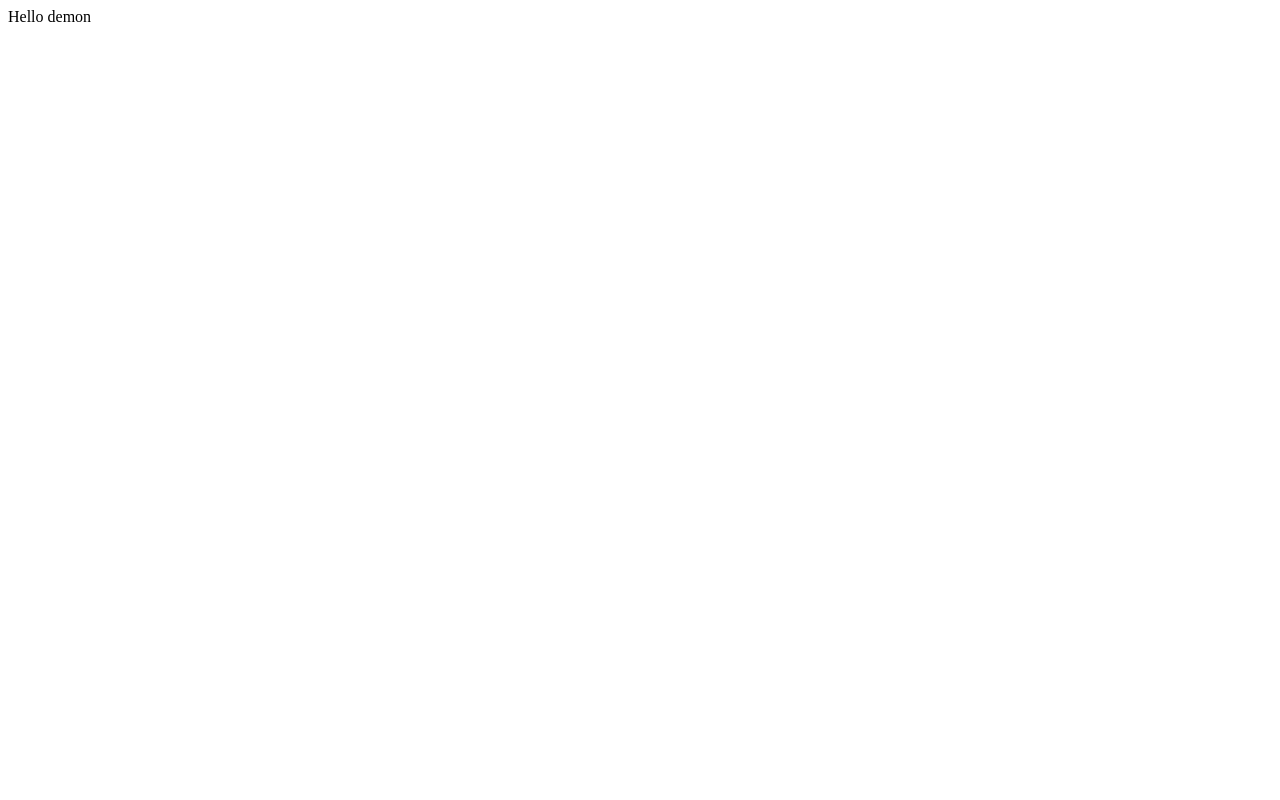
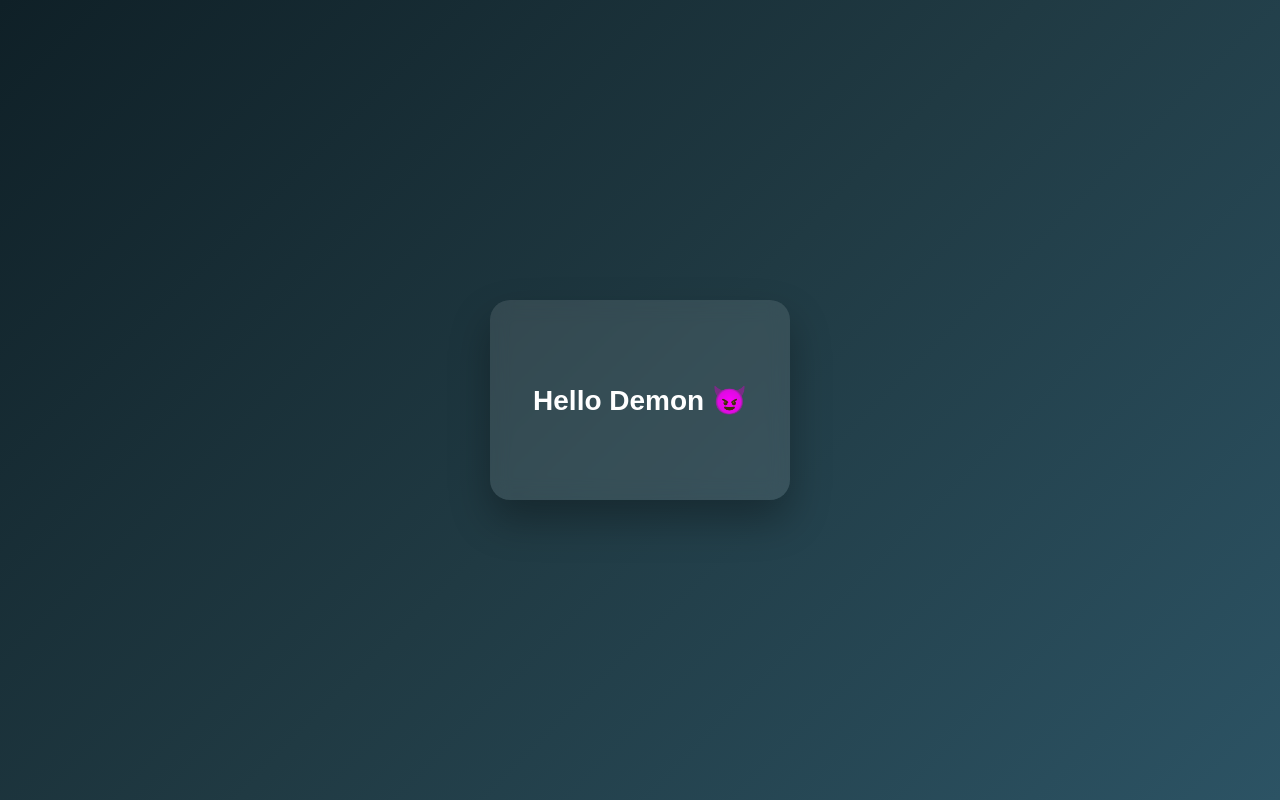
Before and after one commit to AjRk365/demon, a plain HTML site: page index.html in a window 1280 px wide. Drawn offline with Linux system fonts and the light colour scheme.

Commit message:
Update index.html

```diff
--- a/index.html
+++ b/index.html
@@ -1,7 +1,54 @@
+<!DOCTYPE html>
 <html>
-  <head>
-  </head>
-  <body>
-    Hello demon
-  </body>
+<head>
+  <title>3D Demo</title>
+  <style>
+    body {
+      margin: 0;
+      height: 100vh;
+      display: flex;
+      justify-content: center;
+      align-items: center;
+      background: linear-gradient(135deg, #0f2027, #203a43, #2c5364);
+      font-family: Arial, sans-serif;
+    }
+
+    .scene {
+      perspective: 1000px;
+    }
+
+    .card {
+      width: 300px;
+      height: 200px;
+      background: rgba(255, 255, 255, 0.1);
+      border-radius: 20px;
+      display: flex;
+      justify-content: center;
+      align-items: center;
+      color: white;
+      font-size: 28px;
+      backdrop-filter: blur(10px);
+      transform-style: preserve-3d;
+      transition: transform 0.5s ease;
+      box-shadow: 0 20px 40px rgba(0,0,0,0.3);
+    }
+
+    .card:hover {
+      transform: rotateY(20deg) rotateX(10deg) scale(1.05);
+    }
+
+    .text {
+      transform: translateZ(50px);
+      font-weight: bold;
+    }
+  </style>
+</head>
+
+<body>
+  <div class="scene">
+    <div class="card">
+      <div class="text">Hello Demon 😈</div>
+    </div>
+  </div>
+</body>
 </html>
```
